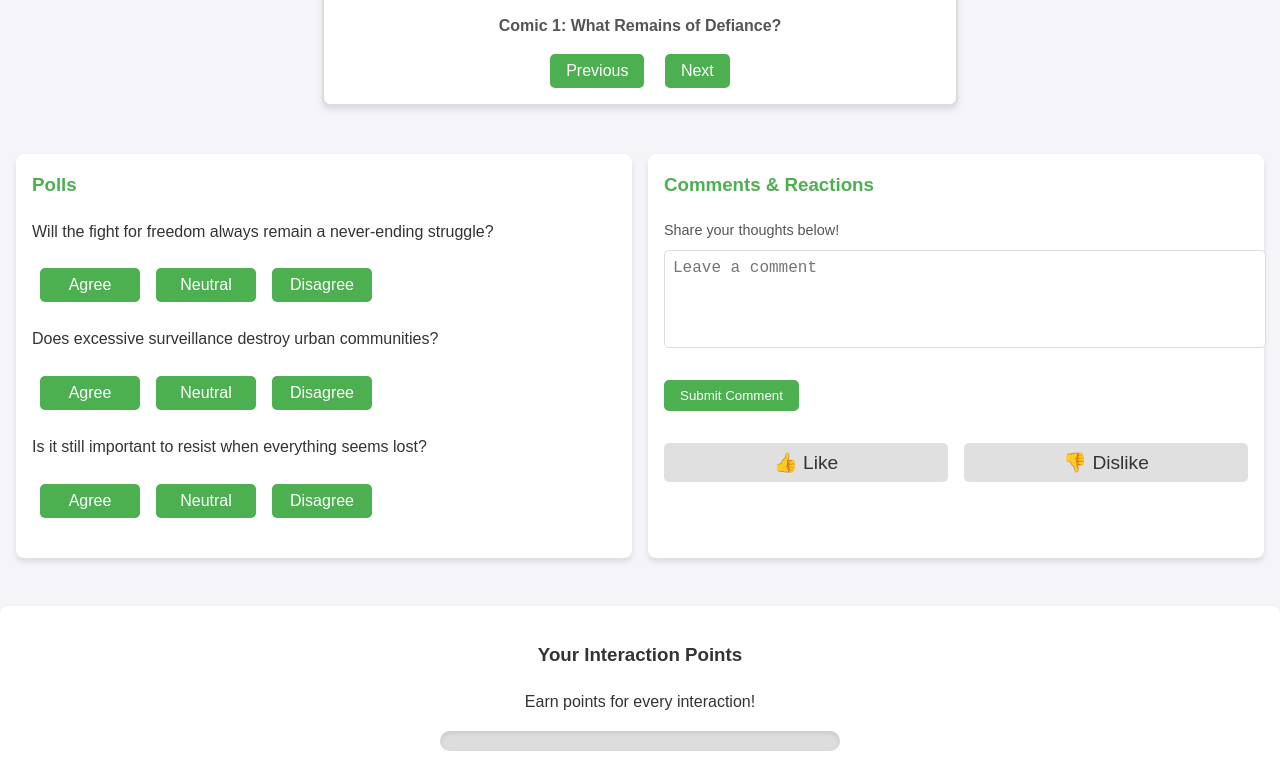
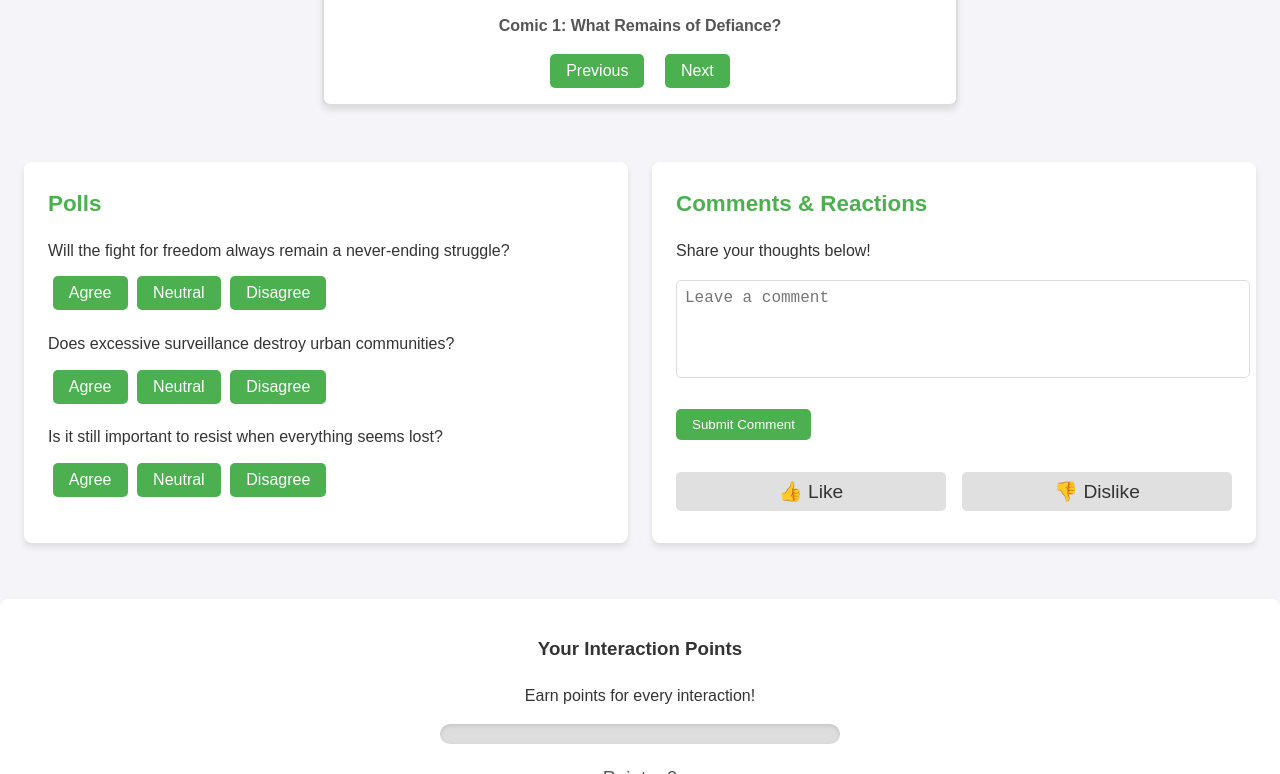
Before and after one commit to sogiu11/SURVEILLANCE-IN-COMIC, a plain HTML site: page index.html in a window 1280 px wide. Shown: the part 742-1516 px from the top of the page. Drawn offline with Linux system fonts and the light colour scheme.

Commit message:
Update styles.css

```diff
--- a/styles.css
+++ b/styles.css
@@ -87,14 +87,14 @@ header p {
 #interaction-area {
     display: grid;
     grid-template-columns: repeat(auto-fit, minmax(300px, 1fr));
-    gap: 1rem;
-    padding: 1rem;
+    gap: 1.5rem;
+    padding: 1.5rem;
     margin: 2rem 0;
 }
 
 .polls-section, .comments-section {
     background: #fff;
-    padding: 1rem;
+    padding: 1.5rem;
     border-radius: 8px;
     box-shadow: 0 4px 6px rgba(0, 0, 0, 0.1);
 }
@@ -102,6 +102,8 @@ header p {
 .polls-section h3, .comments-section h3 {
     margin-top: 0;
     color: #4caf50;
+    font-size: 1.4rem;
+    margin-bottom: 1rem;
 }
 
 /* Polls */
@@ -109,8 +111,15 @@ header p {
     margin-bottom: 1rem;
 }
 
+.poll p {
+    font-size: 1rem;
+    color: #333;
+    margin-bottom: 0.5rem;
+}
+
 .poll button {
-    margin: 0.5rem;
+    display: inline-block;
+    margin: 0.3rem;
     padding: 0.5rem 1rem;
     font-size: 1rem;
     background: #4caf50;
@@ -118,25 +127,17 @@ header p {
     border: none;
     border-radius: 5px;
     cursor: pointer;
-    transition: background 0.3s ease;
-    display: inline-block;
-    text-align: center;
-    min-width: 100px;
+    transition: background 0.3s ease, transform 0.2s;
 }
 
 .poll button:hover, .poll button:focus {
     background: #45a049;
+    transform: scale(1.05);
     outline: none;
 }
 
 /* Comments Section */
-.comments-section p {
-    font-size: 0.9rem;
-    color: #555;
-    margin-bottom: 0.5rem;
-}
-
-textarea {
+.comments-section textarea {
     width: 100%;
     height: 80px;
     margin-bottom: 1rem;
@@ -147,7 +148,7 @@ textarea {
     resize: none;
 }
 
-button {
+.comments-section button {
     display: inline-block;
     margin: 0.5rem 0;
     padding: 0.5rem 1rem;
@@ -159,7 +160,7 @@ button {
     transition: background 0.3s ease;
 }
 
-button:hover, button:focus {
+.comments-section button:hover, button:focus {
     background: #45a049;
     outline: none;
 }
```
